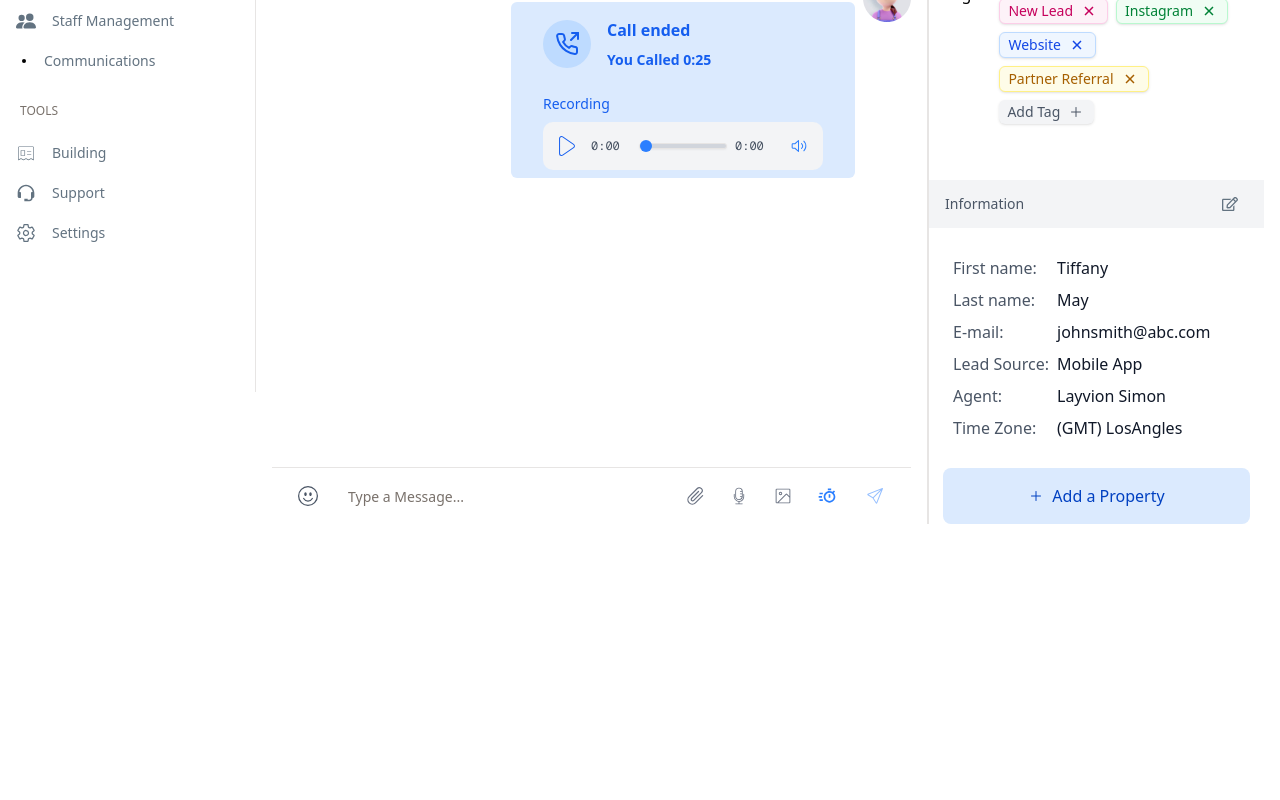
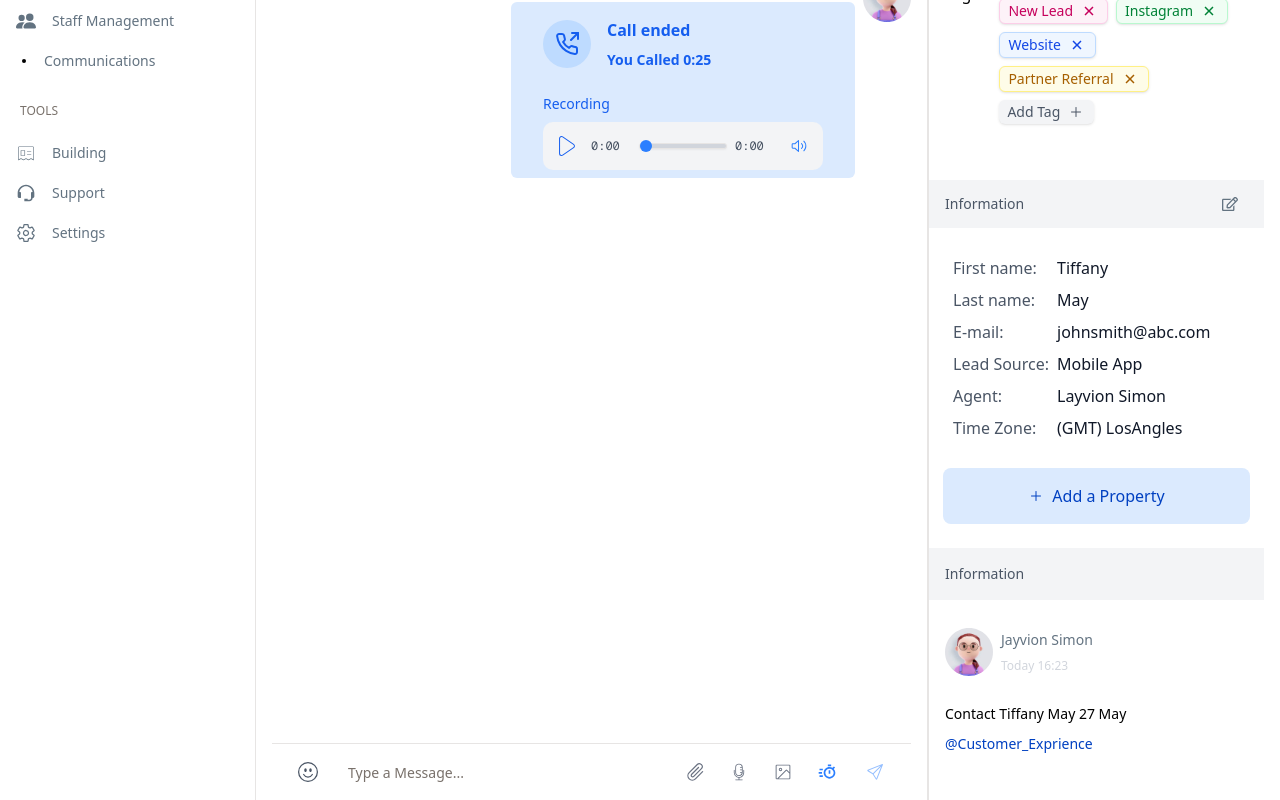
Before and after one commit to amirhosein7590/lead_assist_task, a Next.js app: page / in a window 1280 px wide. Shown: the part 408-1208 px from the top of the page. Before the commit the page ends 932 px from the top, so only its background shows below. Built offline with nearby package versions, Linux system fonts and the light colour scheme.

Commit message:
add notes section

```diff
--- a/src/app/page.js
+++ b/src/app/page.js
@@ -6,6 +6,7 @@ import {
 import { memo } from "react";
 import TagList from "@/components/templates/Index/tagList";
 import Information from "@/components/templates/Index/information";
+import Notes from "@/components/templates/Index/notes";
 
 function Home() {
   return (
@@ -14,8 +15,9 @@ function Home() {
         <Chat />
         <SidebarContact>
           <div className="flex flex-col">
-          <TagList  />
-          <Information />
+            <TagList />
+            <Information />
+            <Notes />
           </div>
         </SidebarContact>
       </div>
--- a/src/components/modules/sidebar/mainSidebar.jsx
+++ b/src/components/modules/sidebar/mainSidebar.jsx
@@ -53,7 +53,7 @@ export function AppSidebar() {
     <>
       <aside
         className={cn(
-          "h-screen bg-background border-r transition-transform duration-300",
+          "bg-background border-r transition-transform duration-300",
           "fixed inset-y-0 left-0 z-40 w-64 shadow-xl transform",
           isOpen ? "translate-x-0" : "-translate-x-full",
           "lg:relative lg:translate-x-0 lg:shadow-none",
--- /dev/null
+++ b/src/components/templates/Index/notes.jsx
@@ -0,0 +1,30 @@
+import { Button } from "@/components/modules/button";
+import UserAvatar from "@/components/modules/userAvatar";
+import React, { memo } from "react";
+
+function Notes() {
+  return (
+    <div className="flex flex-col gap-y-3 pb-10">
+      <div className="header flex justify-between mt-6 mb-4 px-4 items-center bg-gray-100 py-4">
+        <span className="text-sm text-gray-600">Information</span>
+      </div>
+
+      <div className="avatar-wrapper pl-4 flex items-center gap-x-2">
+        <UserAvatar avatarSrc="/icons/avatar.svg" />
+        <div className="flex flex-col gap-y-2">
+          <span className="text-(--base-gray) text-sm">Jayvion Simon</span>
+          <span className="text-xs text-gray-300">Today 16:23</span>
+        </div>
+      </div>
+
+      <div className="contact-info pl-4 mt-4">
+        <p className="text-sm mb-1">Contact Tiffany May 27 May</p>
+        <Button size="sm" variant="link" className="p-0 text-(--dark-blue)">
+          @Customer_Exprience
+        </Button>
+      </div>
+    </div>
+  );
+}
+
+export default memo(Notes);
```
